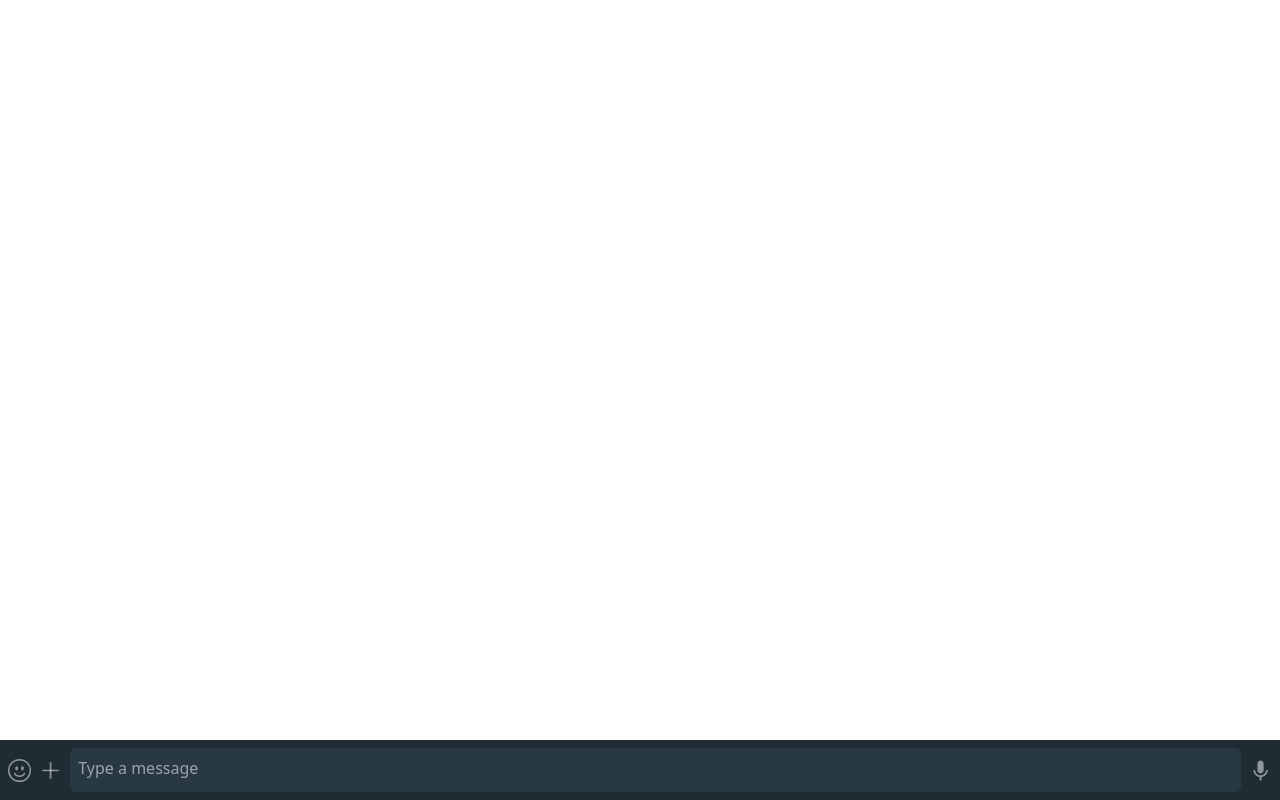
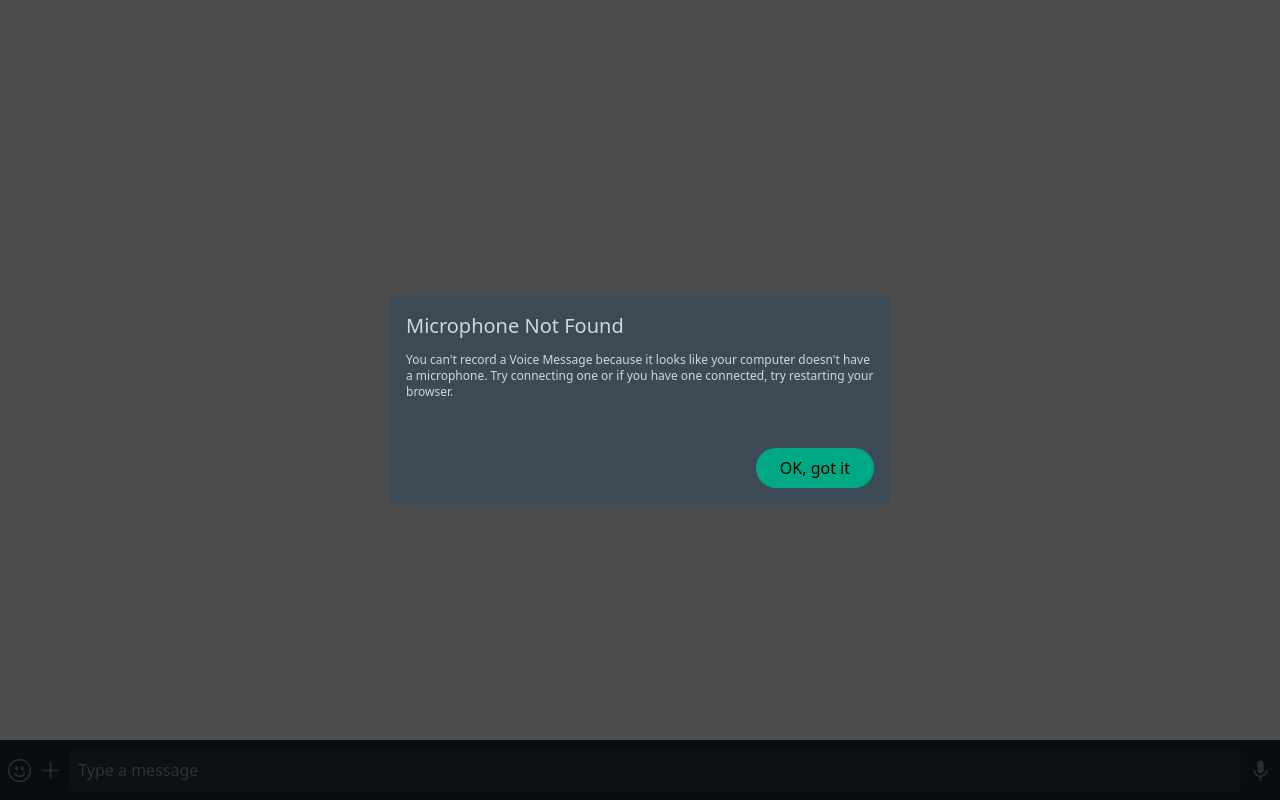
Before and after one commit to sivadarshan26/Whatsapp-Clone, a React (Vite) app: page /chat in a window 1280 px wide. Both pictures are taken after a click on the icon 1260 px from the left and 830 px from the top of the page. Shown: the part 60-860 px from the top of the page. Built offline with nearby package versions, Linux system fonts and the light colour scheme.

Commit message:
added error msg for invalid mic

```diff
--- a/package.json
+++ b/package.json
@@ -19,6 +19,7 @@
     "lottie-react": "^2.4.0",
     "react": "^18.2.0",
     "react-dom": "^18.2.0",
+    "react-hotkeys-hook": "^4.5.0",
     "react-icons": "^5.0.1",
     "react-router-dom": "^6.22.3"
   },
--- a/src/App.jsx
+++ b/src/App.jsx
@@ -125,7 +125,7 @@ const App = () => {
             <MenuItem onClick={handleClose} style={{ color: 'rgba(255, 255, 255, 0.7)', fontWeight:100  }}>Select Chats</MenuItem>
             <MenuItem onClick={handleClose} style={{ color: 'rgba(255, 255, 255, 0.7)', fontWeight:100  }}>Settings</MenuItem>
             <MenuItem onClick={handleClose} style={{ color: 'rgba(255, 255, 255, 0.7)', fontWeight:100 }}>Logout</MenuItem>
-            <MenuItem onClick={handleClose} style={{ color: 'rgba(255, 255, 255, 0.7)', fontWeight:100  }}>Get WhatsApp For Windows</MenuItem>
+            <MenuItem onClick={() => window.open('https://www.whatsapp.com/download', '_blank')} style={{ color: 'rgba(255, 255, 255, 0.7)', fontWeight: 100 }}>Get WhatsApp For Windows</MenuItem>
           </Menu>
 
           </div>
--- a/src/components/Chat.jsx
+++ b/src/components/Chat.jsx
@@ -8,6 +8,7 @@ const Chat = () => {
   const [message, setMessage] = useState('');
   const [isFocused, setIsFocused] = useState(false);
   const [sentMessages, setSentMessages] = useState([]);
+  const [showMessage, setShowMessage] = useState(false);
 
   const handleMessageChange = (event) => {
     setMessage(event.target.value);
@@ -45,10 +46,14 @@ const Chat = () => {
     }
   };
 
+  const handleMicClick = () => {
+    setShowMessage(true);
+  };
+
   return (
     <>
       <div className='p-2 w-full min-h-dvh relative'>
-        <div className='flex justify-end'>
+        <div className='flex  justify-end'>
           <div className='text-right max-w-[80%] min-w-[40%] text-white mt-2 p-2 mb-2'>
             {/* Render each sent message in its own div */}
             {sentMessages.map((sentMessage, index) => {
@@ -80,9 +85,12 @@ const Chat = () => {
         </div>
       </div>
       <div className='p-2 bg-custom2 top-0 left-0 right-0 bottom-0 flex items-center'>
-        <BsEmojiSmile className='search-icon mr-2 cursor-pointer' size={25} />
+        <BsEmojiSmile
+          className='search-icon mr-2 cursor-pointer'
+          size={25}
+        />
         <AiOutlinePlus className='search-icon mr-2 cursor-pointer' size={25} />
-        <textarea
+        <input
           value={message}
           onChange={handleMessageChange}
           onFocus={handleFocus}
@@ -91,16 +99,39 @@ const Chat = () => {
           placeholder='Type a message'
           className='bg-customInput w-full h-[20px] min-h-11 max-h-16 rounded-md resize-none text-white border-none p-2 focus-visible:outline-none'
           cols={2}
-        ></textarea>
+        ></input>
         {message.length === 0 ? (
-          <IoMdMic className='search-icon ml-2 cursor-pointer' size={25} />
+          <IoMdMic onClick={handleMicClick} className='search-icon ml-2 cursor-pointer' size={25} />
         ) : (
           <MdSend className='search-icon ml-2 cursor-pointer' size={25} onClick={handleSend} />
         )}
       </div>
+      {showMessage && (
+        <div
+          className='fixed bg-black bg-opacity-70 top-0 left-0 right-0 bottom-0 flex items-center justify-center'
+          onClick={() => setShowMessage(false)}
+          style={{
+            opacity: showMessage ? 1 : 0,
+            transition: 'opacity 2s ease-in-out'
+          }}
+        >
+          <div className='bg-[#3b4a54] rounded-md text-[#d1d7db] p-4' style={{ width: '500px' }}>
+            <p className='text-xl pb-3'>Microphone Not Found</p>
+            <p className='text-xs text-[#d1d7db]'>
+              You can't record a Voice Message because it looks like your
+              computer doesn't have a microphone. Try connecting one or if you
+              have one connected, try restarting your browser.
+            </p>
+            <div className="flex justify-end">
+              <button className="bg-[#00A884] text-black rounded-full py-2 px-6 mt-12" onClick={() => setShowMessage(false)}>OK, got it</button>
+            </div>
+          </div>
+        </div>
+      )}
+
+
     </>
   );
-
 };
 
 export default Chat;
```
Also changed, not shown: 1 other file (tests, documents, lock files or other folders).
